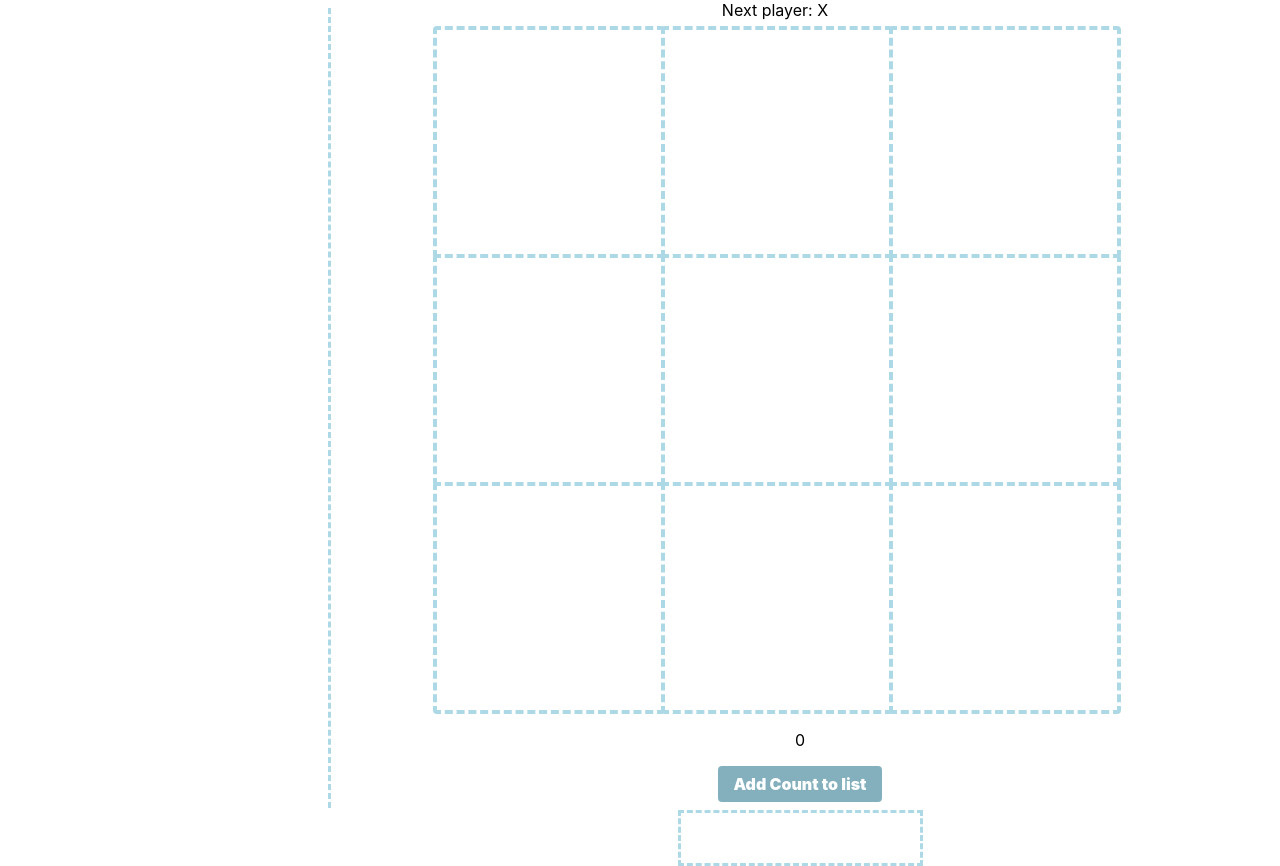
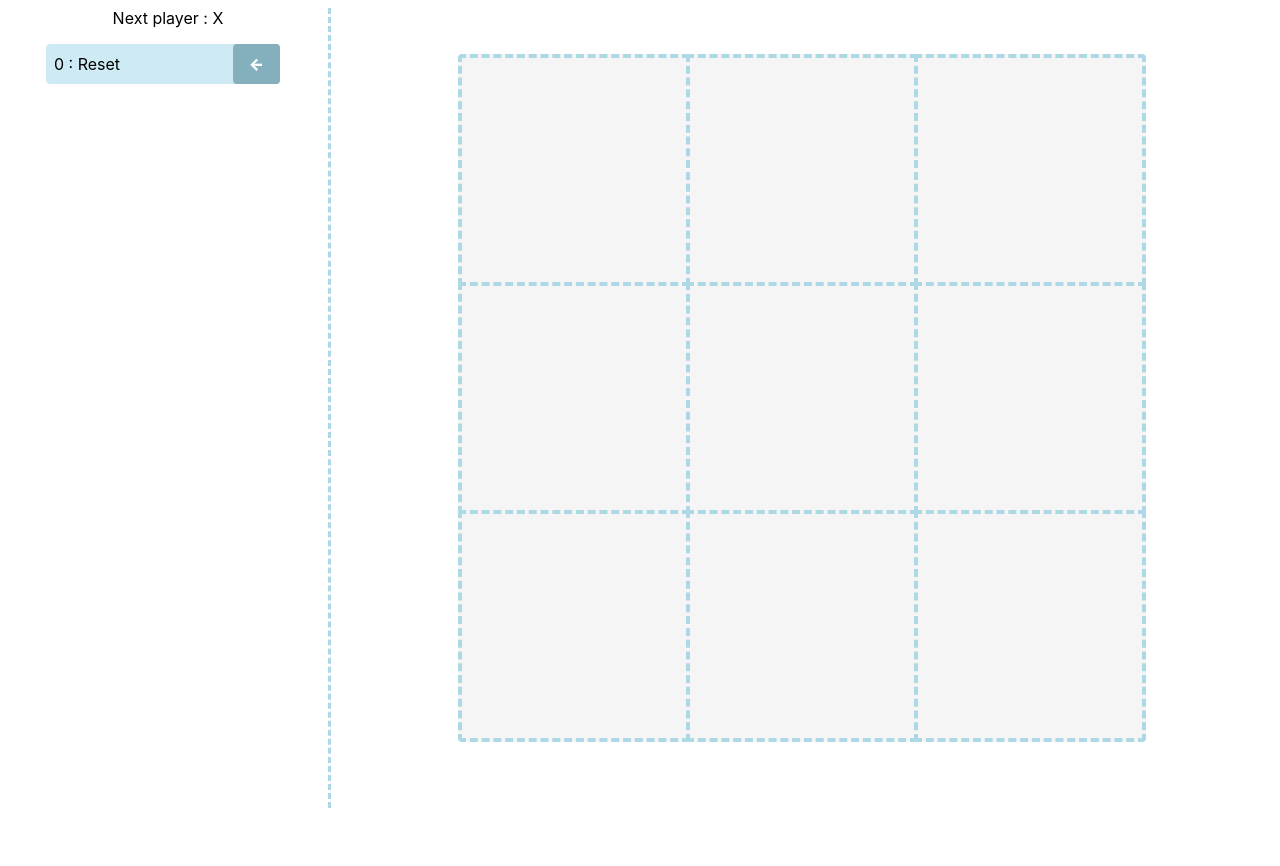
Before and after one commit to pozorfluo/hello-react, a React (Create React App) app: page / in a window 1280 px wide. After the commit the page ends 800 px from the top, so only its background shows below. Built offline with nearby package versions, Linux system fonts and the light colour scheme.

Commit message:
Add TicTacToe as per tutorial

```diff
--- a/src/App.js
+++ b/src/App.js
@@ -1,8 +1,8 @@
 import React from 'react';
 import './App.css';
-import {Todo} from './Todo.js';
+// import {Todo} from './Todo.js';
 // import { SquareFn, TextField } from './Square.js';
-import {Temperature} from './BoilingTemp.js';
+// import {Temperature} from './BoilingTemp.js';
 // import { render } from '@testing-library/react';
 import {TicTacToe} from './TicTacToe.js'
 
@@ -20,7 +20,7 @@ function App() {
         <TextField id="02"/> */}
         <TicTacToe />
         {/* <Temperature/> */}
-        <Todo />
+        {/* <Todo /> */}
       </header>
     </div>
   );
--- a/src/TicTacToe.js
+++ b/src/TicTacToe.js
@@ -1,10 +1,10 @@
-import React, { useState, useEffect } from 'react';
+import React, { useState } from 'react';
 import PropTypes from 'prop-types';
 import './tictactoe.css';
 
 export const Square = (props) => {
   return (
-    <button className="square" onClick={() => props.onClick()}>
+    <button className="square" onClick={props.onClick}>
       {props.value}
     </button>
   );
@@ -16,21 +16,12 @@ Square.propTypes = {
 };
 
 export const Board = (props) => {
-  const [squares, setSquares] = useState(Array(9).fill('null'));
-
-  const status = 'Next player: X';
-  const handleClick = (i) => {
-    const new_board = [...squares];
-    new_board.splice(i, 1, 'X');
-    setSquares(new_board);
-  }
   const renderSquare = (i) => {
-    return <Square value={squares[i]} onClick={() => handleClick(i)} />;
+    return <Square value={props.squares[i]} onClick={() => props.onClick(i)} />;
   };
 
   return (
     <div>
-      <div className="status">{status}</div>
       <div className="board-row">
         {renderSquare(0)}
         {renderSquare(1)}
@@ -50,16 +41,99 @@ export const Board = (props) => {
   );
 };
 
+Board.propTypes = {
+  squares: PropTypes.array.isRequired,
+  onClick: PropTypes.func.isRequired,
+};
+
+export const Moves = (props) => {
+  const formatted_list = props.list.map((entry, i) => {
+    const desc = i ? 'Go to move #' + i : 'Reset';
+    return (
+      <li className="item" key={entry[0]}>
+        {entry[0]} : {desc}
+        <button className="x-button" onClick={() => props.onClick(i)}>
+          &larr;
+        </button>
+      </li>
+    );
+  });
+
+  return <ul style={{ listStyleType: 'none' }}>{formatted_list.reverse()}</ul>;
+};
+
+Moves.propTypes = {
+  list: PropTypes.array.isRequired,
+  onClick: PropTypes.func.isRequired,
+};
+
 export const TicTacToe = () => {
+  let [history, setHistory] = useState([[0, Array(9).fill(null)]]);
+  const [turn, setTurn] = useState(true);
+  const [step, setStep] = useState(0);
+
+  history = history.slice(0, step + 1);
+  const count = history.length;
+  const current = history[count - 1][1];
+  const winner = calculateWinner(current);
+  const status = winner
+    ? 'Winner : ' + winner
+    : 'Next player : ' + (turn ? 'X' : 'O');
+
+  const handleClick = (i) => {
+    const squares = [...current];
+    if (winner || squares[i]) {
+      return;
+    }
+    squares[i] = turn ? 'X' : 'O';
+    const id = count ? history[count - 1][0] + 1 : 0;
+    /** This looks like a good place to break the symmetry and just use push. */
+    setHistory([...history, [id, squares]]);
+    // setHistory([...history.slice(0, step + 1), [id, squares]]);
+    setStep(count);
+    setTurn(!turn);
+  };
+  // console.log('TicTacToe : step  #' + step);
+  // console.log('TicTacToe : turn  #' + turn);
+  // console.log('TicTacToe : count #' + count);
+
+  const jumpTo = (step) => {
+    setStep(step);
+    setTurn(!(step & 1));
+  };
+
   return (
-    <div className="game">
-      <div className="game-board">
-        <Board />
+    <>
+      <div className="game">
+        <div className="game-board">
+          <Board squares={current} onClick={(i) => handleClick(i)} />
+        </div>
       </div>
-      <div className="game-info">
-        <div>{/* status */}</div>
-        <ol>{/* TODO */}</ol>
+
+      <div className="status sidebar">
+        {status}
+        <Moves list={history} onClick={(step) => jumpTo(step)} />
       </div>
-    </div>
+    </>
   );
 };
+
+const calculateWinner = (squares) => {
+  const lines = [
+    [0, 1, 2],
+    [3, 4, 5],
+    [6, 7, 8],
+    [0, 3, 6],
+    [1, 4, 7],
+    [2, 5, 8],
+    [0, 4, 8],
+    [2, 4, 6],
+  ];
+  for (let i = 0; i < lines.length; i++) {
+    const [a, b, c] = lines[i];
+    if (squares[a] && squares[a] === squares[b] && squares[a] === squares[c]) {
+      return squares[a];
+    }
+  }
+  return null;
+};
--- a/src/tictactoe.css
+++ b/src/tictactoe.css
@@ -18,7 +18,8 @@ ol, ul {
 }
 
 .square {
-  background: #fff;
+  background: whitesmoke;
+  color: lightskyblue;
   float: left;
   font-size: 24px;
   font-weight: bold;
@@ -32,6 +33,11 @@ ol, ul {
   max-height: 16vw;
   max-width: 16vw;
   border: 4px dashed lightblue;
+}
+
+.square:hover{
+    color: white;
+    border-color: whitesmoke;
 }
 
 .square:focus {
```
